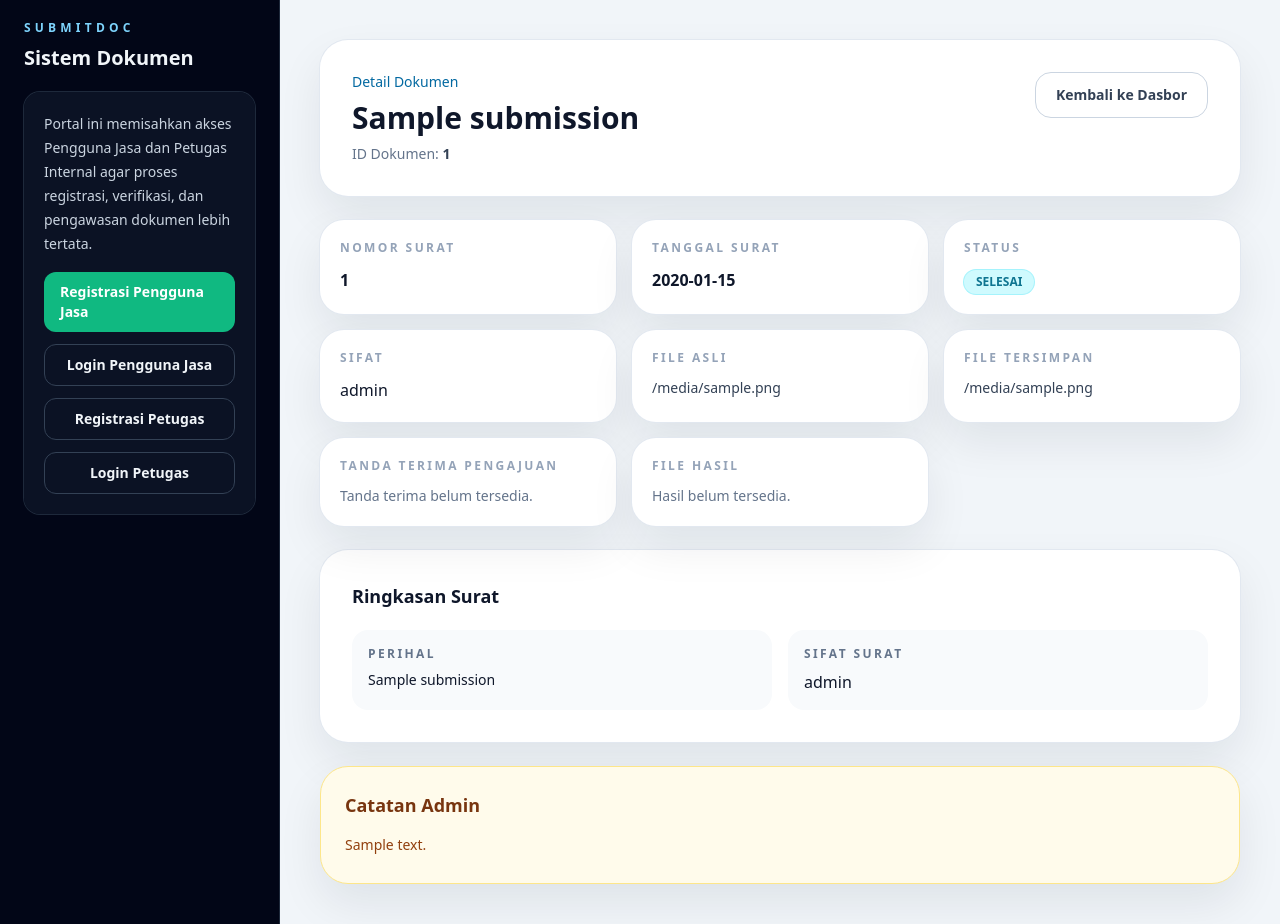
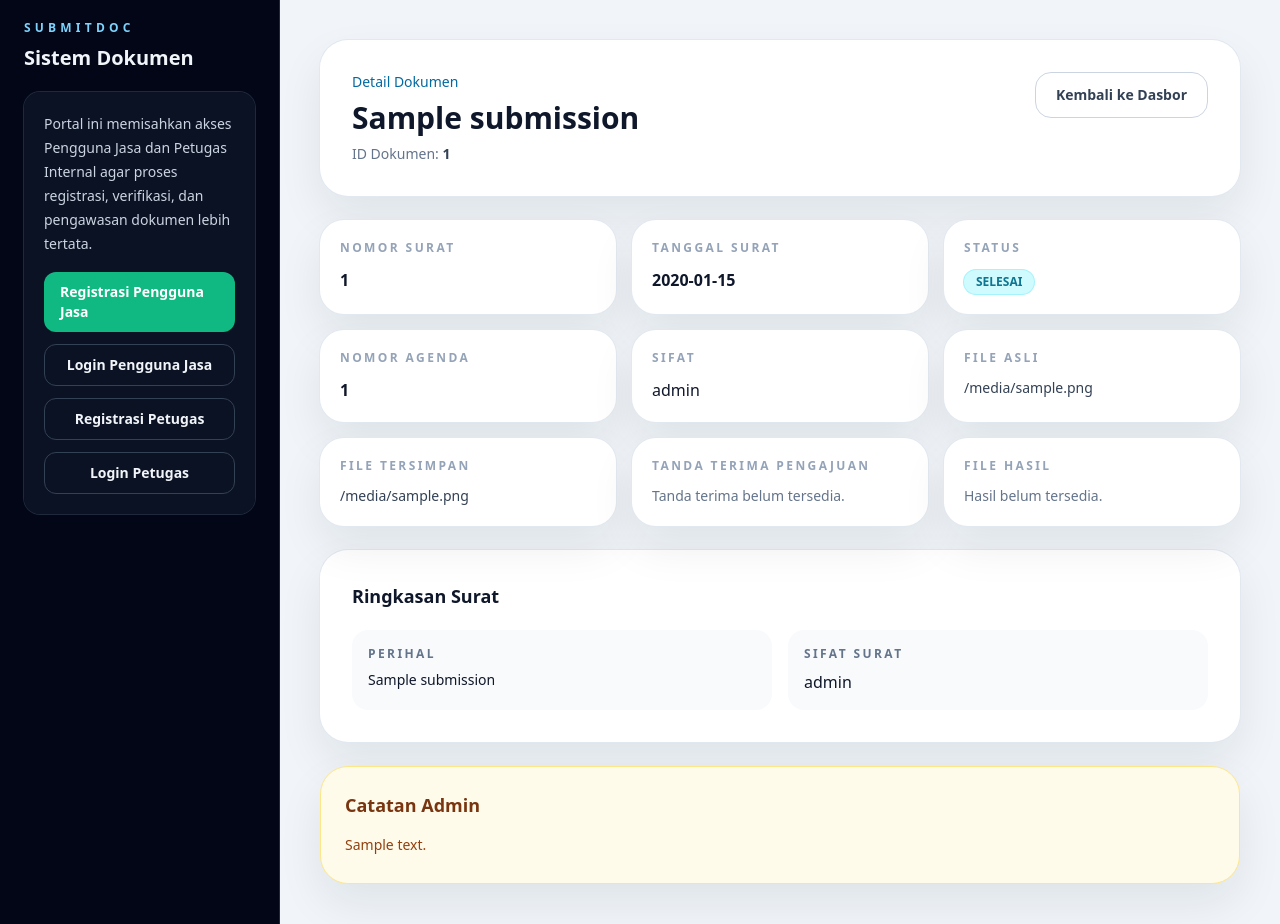
Before and after one commit to donirizkyf/esurat, a FastAPI app: template templates/document_detail.html in a window 1280 px wide. Run offline with FastAPI, Linux system fonts and the light colour scheme; the template is opened without the code that fills it: most values are stand-ins (such as "Sample title", 1, 10 or a date in 2020); some libraries are stand-ins or nearby versions.

Commit message:
Show agenda numbers in user document views

```diff
--- a/templates/dashboard.html
+++ b/templates/dashboard.html
@@ -39,6 +39,7 @@
                         <td class="px-6 py-4">
                             <div class="font-semibold text-slate-900">{{ submission.subject }}</div>
                             <div class="mt-1 text-xs font-medium text-slate-600">Nomor Surat: {{ submission.letter_number }}</div>
+                            <div class="mt-1 text-xs font-medium text-slate-600">Nomor Agenda: {{ submission.agenda_number or '-' }}</div>
                             <div class="mt-1 text-xs text-slate-500">{{ submission.document_id }}</div>
                             <div class="mt-2">
                                 <span class="{{ urgency_badge_class(submission.urgency_level) }}">{{ submission.urgency_level }}</span>
--- a/templates/document_detail.html
+++ b/templates/document_detail.html
@@ -28,6 +28,10 @@
         <div class="rounded-[24px] bg-white p-5 shadow-panel ring-1 ring-slate-200">
             <p class="text-xs font-semibold uppercase tracking-[0.2em] text-slate-400">Status</p>
             <div class="mt-3">{{ ui.status_badge(submission.status) }}</div>
+        </div>
+        <div class="rounded-[24px] bg-white p-5 shadow-panel ring-1 ring-slate-200">
+            <p class="text-xs font-semibold uppercase tracking-[0.2em] text-slate-400">Nomor Agenda</p>
+            <p class="mt-3 text-base font-semibold text-slate-900">{{ submission.agenda_number or '-' }}</p>
         </div>
         <div class="rounded-[24px] bg-white p-5 shadow-panel ring-1 ring-slate-200">
             <p class="text-xs font-semibold uppercase tracking-[0.2em] text-slate-400">Sifat</p>
```
